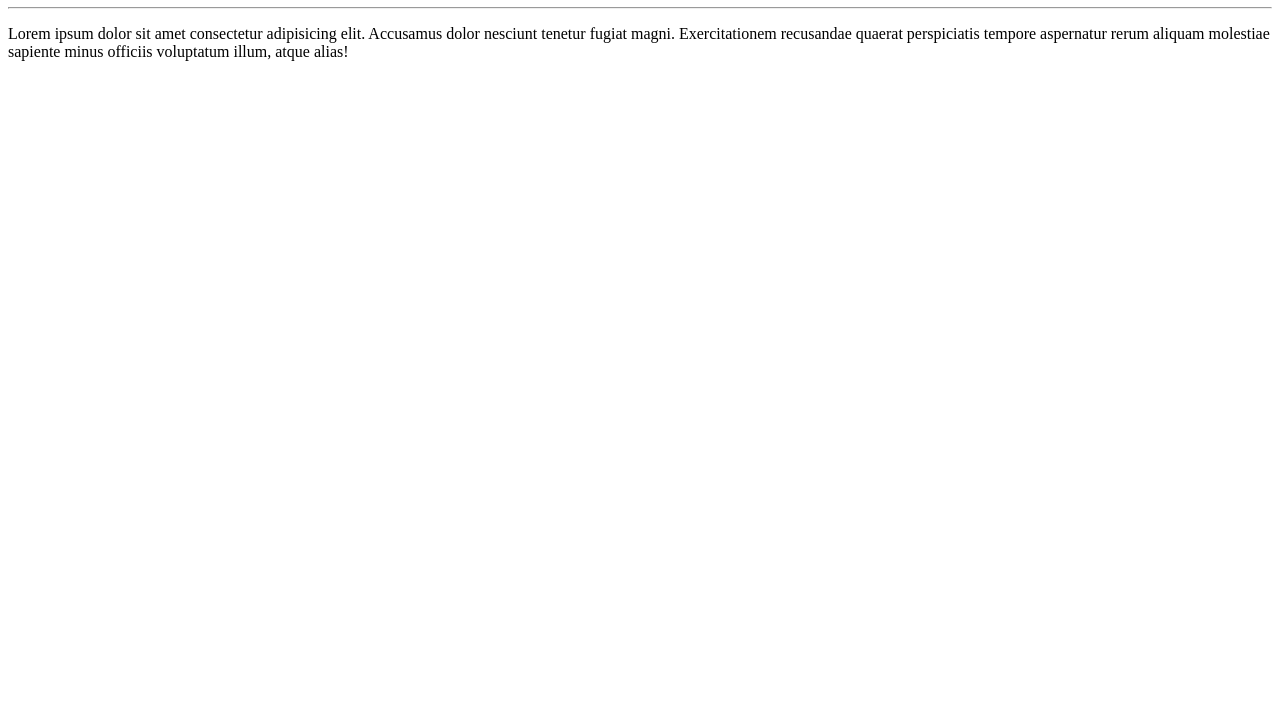
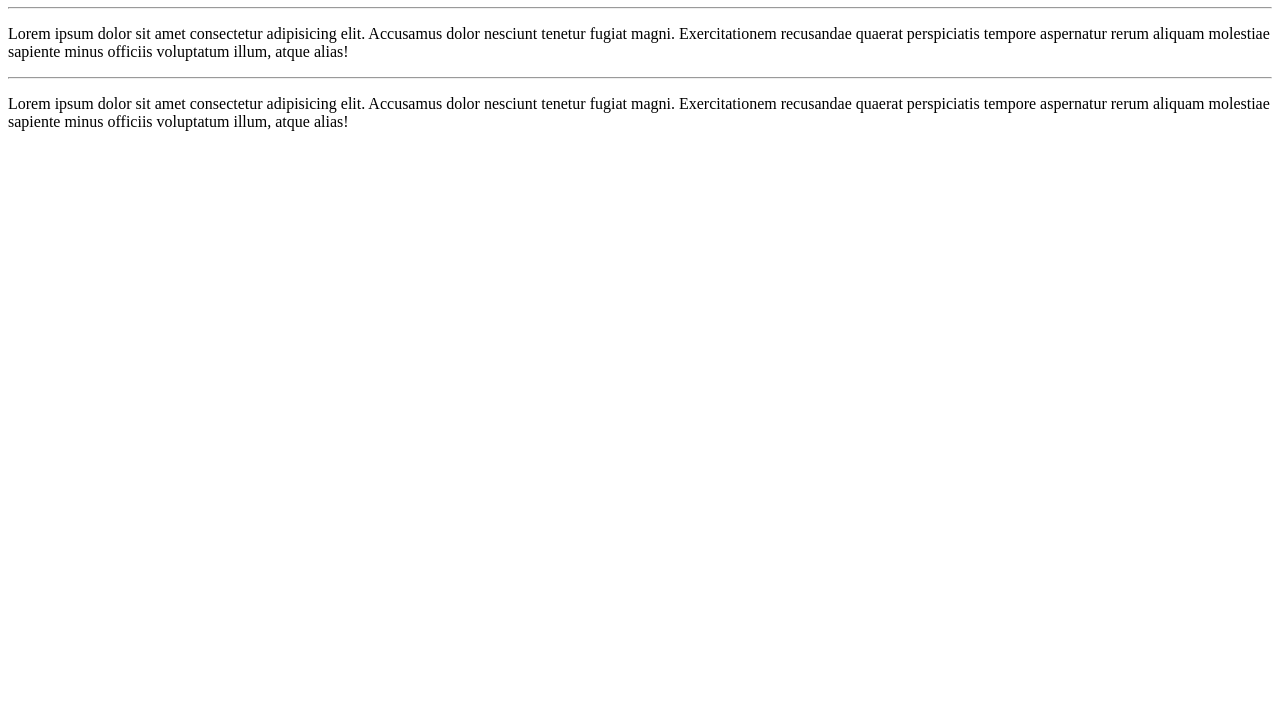
Before and after one commit to douglasonline1991/ola-mundo, a plain HTML site: page site-exemplo/index.html in a window 1280 px wide. Shown: the part 73-800 px from the top of the page. Drawn offline with Linux system fonts and the light colour scheme.

Commit message:
adcionei um paragrafo

```diff
--- a/site-exemplo/index.html
+++ b/site-exemplo/index.html
@@ -9,5 +9,7 @@
     <h1>Olá, Mundo</h1>
     <hr>
     <p>Lorem ipsum dolor sit amet consectetur adipisicing elit. Accusamus dolor nesciunt tenetur fugiat magni. Exercitationem recusandae quaerat perspiciatis tempore aspernatur rerum aliquam molestiae sapiente minus officiis voluptatum illum, atque alias!</p>
+    <hr>
+     <p>Lorem ipsum dolor sit amet consectetur adipisicing elit. Accusamus dolor nesciunt tenetur fugiat magni. Exercitationem recusandae quaerat perspiciatis tempore aspernatur rerum aliquam molestiae sapiente minus officiis voluptatum illum, atque alias!</p>
 </body>
 </html>
```
